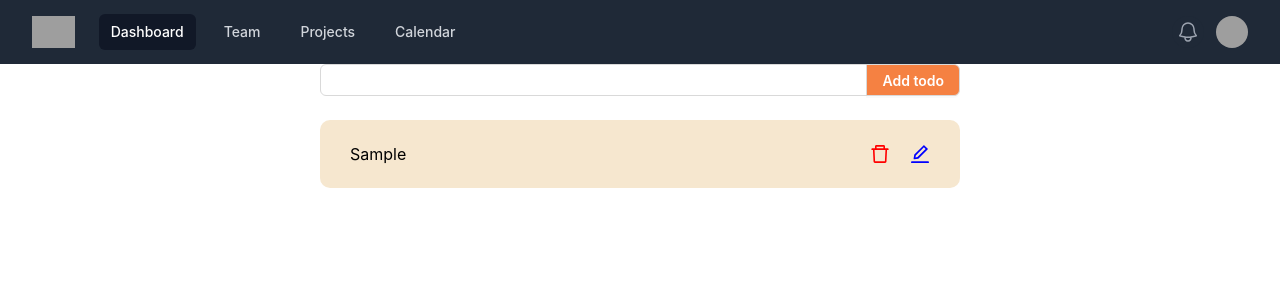
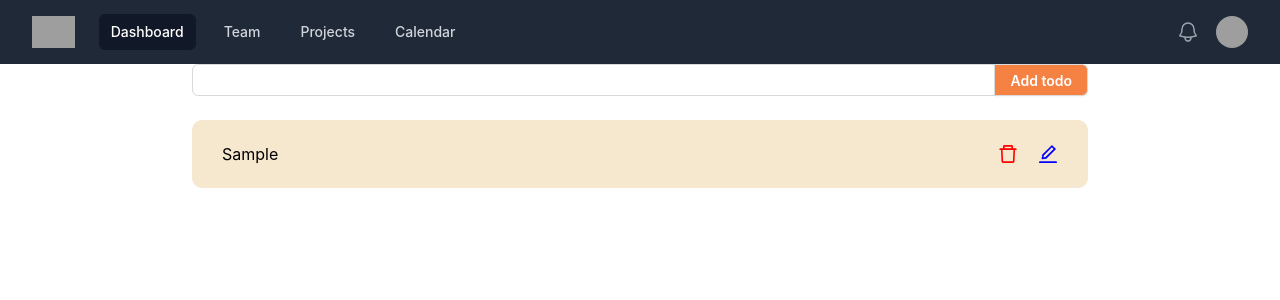
Before and after one commit to ashrafali2000/simple-todo-react, a React (Create React App) app: page / in a window 1280 px wide. Both pictures are taken after typing "Sample" into the empty fields and a click on the button "Add todo". Shown: the top 300 px of the page. Built offline with nearby package versions, Linux system fonts and the light colour scheme; grey boxes are pictures that could not be loaded.

Commit message:
update width

```diff
--- a/src/components/searcher/index.js
+++ b/src/components/searcher/index.js
@@ -21,7 +21,7 @@ export default function Searcher({ todoFunc }) {
     >
       <Space.Compact
         style={{
-          width: "50%",
+          width: "70%",
         }}
       >
         <Input type="text" onChange={changeHandler} value={val} />
--- a/src/components/todos/todoList.css
+++ b/src/components/todos/todoList.css
@@ -1,5 +1,5 @@
 .TodoCard {
-  width: 50%;
+  width: 70%;
 }
 .myCard {
   display: flex;
```
